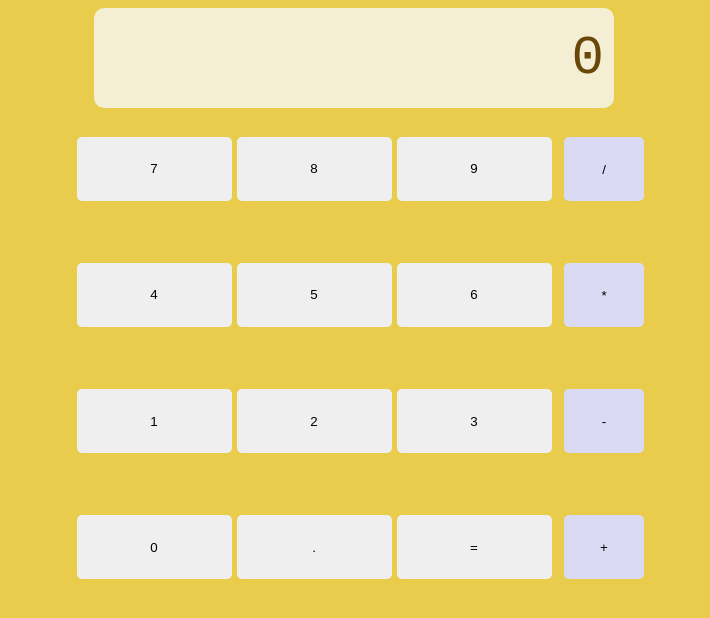
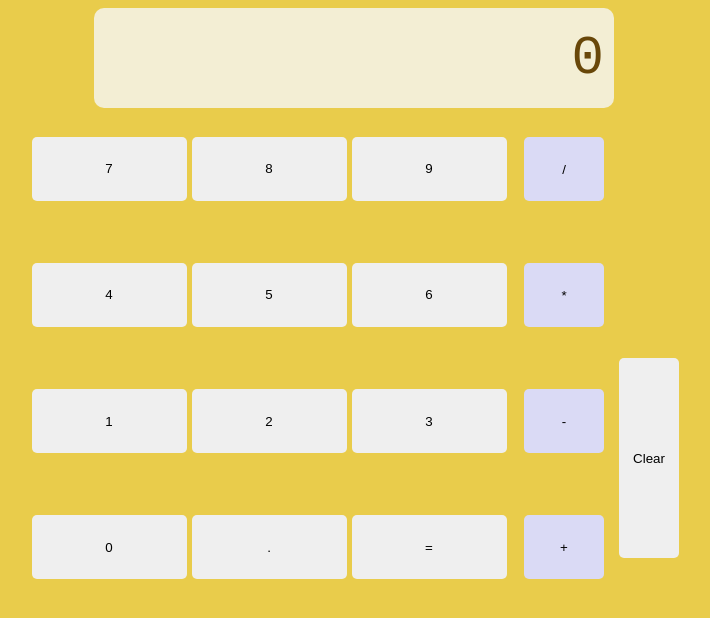
Before and after one commit to Burgess997/Javascript-Calculator, a plain HTML site: page index.html in a window 1280 px wide. Shown: the whole page, without its empty margins (286-996 px from the left). Drawn offline with Linux system fonts and the light colour scheme.

Commit message:
Add Clear Button

```diff
--- a/calc.js
+++ b/calc.js
@@ -28,6 +28,10 @@ function clear() {
 }
 
 function HandleInput(button) {
+    if (button == "clear"){
+        clear
+    }
+
   if (button == "=" && currentOp != null) {
     currentNum = operate(prevNum, currentNum, currentOp);
     currentOp = (prevNum, currentNum) => {
--- a/index.html
+++ b/index.html
@@ -38,6 +38,10 @@
             <button id="+">+</button>
         </div>
 
+        <div class="clear-container">
+            <button id="clear">Clear</button>
+        </div>
+
     </div>
     <script src="calc.js"></script>
 </body>
--- a/style.css
+++ b/style.css
@@ -12,6 +12,7 @@ body {
     flex-direction: row;
     justify-content: space-between;
     align-items: center;
+    gap: 5px;
 }
 
 .display-container{
@@ -58,7 +59,21 @@ body {
     height: 64px;
 }
 
-.number-container button, .operator-container button {
+.number-container button, .operator-container button, .clear-container button {
     border-style: none;
     border-radius: 5px;
 }
+
+.clear-container button {
+    height: 200px;
+    width: 60px;
+
+}
+.clear-container {
+    display: flex;
+    margin: 10px;
+    height: 400px;
+    flex-direction: column;
+    align-items: center;
+    justify-content: flex-end;
+}
```
